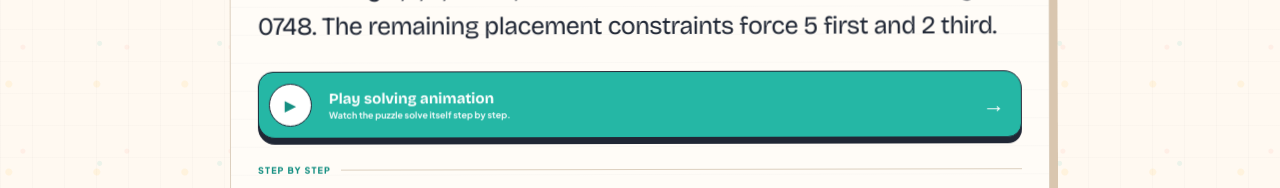
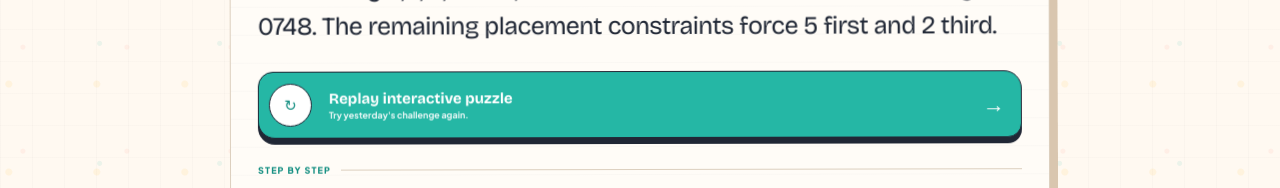
Before and after one commit to maguire-ui/Daily-riddle, a Next.js app: page /yesterday in a window 1280 px wide. Shown: the part 451-639 px from the top of the page. Built offline with nearby package versions, Linux system fonts and the light colour scheme.

Commit message:
Show replay action for yesterday vault puzzle

```diff
--- a/app/yesterday/page.tsx
+++ b/app/yesterday/page.tsx
@@ -38,11 +38,19 @@ export default function YesterdayPage() {
         <section className="solution-paper">
           <span className="paper-tape solution-tape" aria-hidden="true"/>
           <p className="solution-lead">{r.solution}</p>
-          <Link className="watch-solution-button" href="/yesterday/play">
-            <span className="watch-play-icon">▶</span>
-            <span><strong>Play solving animation</strong><small>Watch the puzzle solve itself step by step.</small></span>
-            <span className="watch-arrow">→</span>
-          </Link>
+          {r.visualizer === "lock" || r.visualizer === "cabinets" ? (
+            <Link className="watch-solution-button" href={`/riddle/${r.id}`}>
+              <span className="watch-play-icon">↻</span>
+              <span><strong>Replay interactive puzzle</strong><small>Try yesterday&apos;s challenge again.</small></span>
+              <span className="watch-arrow">→</span>
+            </Link>
+          ) : (
+            <Link className="watch-solution-button" href="/yesterday/play">
+              <span className="watch-play-icon">▶</span>
+              <span><strong>Play solving animation</strong><small>Watch the puzzle solve itself step by step.</small></span>
+              <span className="watch-arrow">→</span>
+            </Link>
+          )}
           <div className="solution-rule"><span>STEP BY STEP</span></div>
           <div className="solution-steps">
             {r.steps.map((step,index)=>(
```
